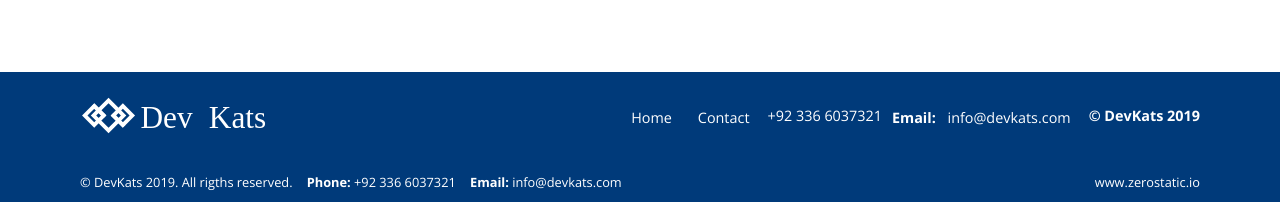
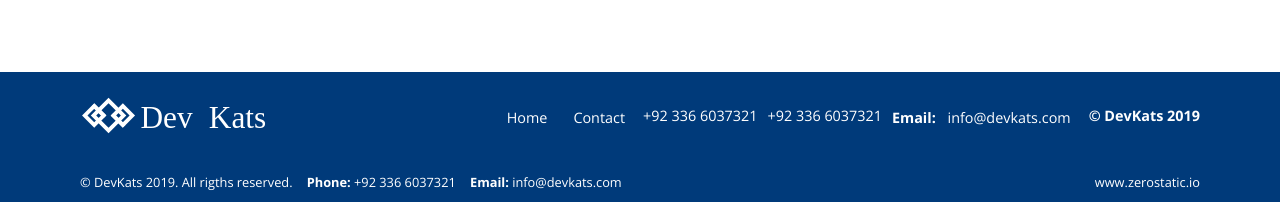
Before and after one commit to DevKatsOfficial/DevKatsOfficial.github.io, a Jekyll site: the page built from index.html, in a window 1280 px wide. Shown: the part 1540-1742 px from the top of the page. Built offline with Jekyll 4.4.1, drawn with Linux system fonts in a browser that asks for light colours.

Commit message:
Update footer.html

```diff
--- a/_includes/footer.html
+++ b/_includes/footer.html
@@ -9,9 +9,10 @@
           <ul>
             <li><a href="{{site.baseurl}}/">Home</a></li>
             <li><a href="{{site.baseurl}}/contact">Contact</a></li>
-			<li class="fa fa-phone">{{ site.data.contact.phone }}</li>
-            <li><strong>Email: </strong><a href="mailto:{{ site.data.contact.email }}">{{ site.data.contact.email }}</a></li>
+		<li class="fa fa-phone">{{ site.data.contact.phone }}</li>
+		  	<li><strong><i class="fa fa-phone"></i> </strong>{{ site.data.contact.phone }}</li>
 
+	<li><strong>Email: </strong><a href="mailto:{{ site.data.contact.email }}">{{ site.data.contact.email }}</a></li>
             <li class="copyright">© {{site.title}} {{site.time | date:'%Y'}}</li>
           </ul>
         </div>
```
